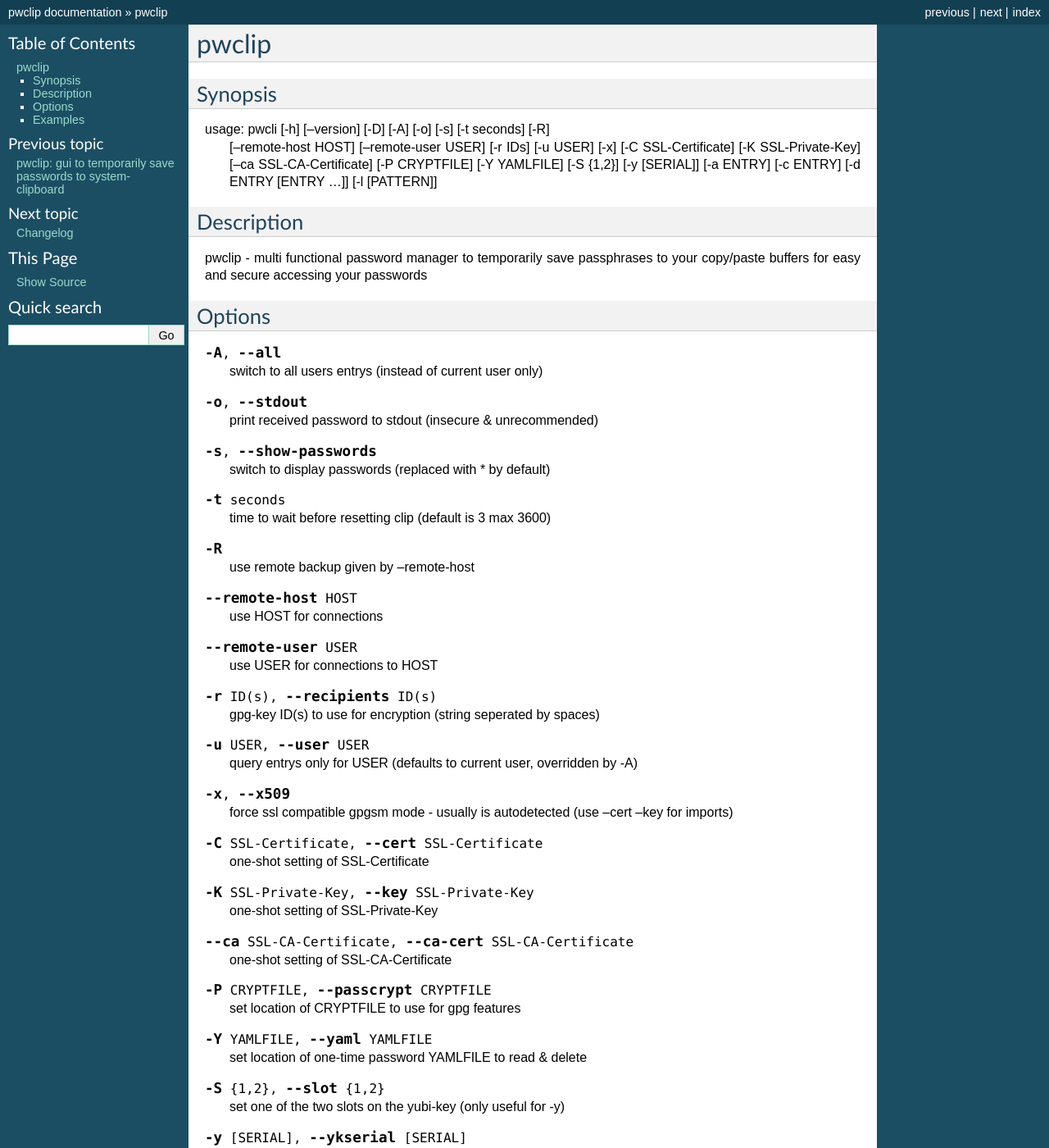
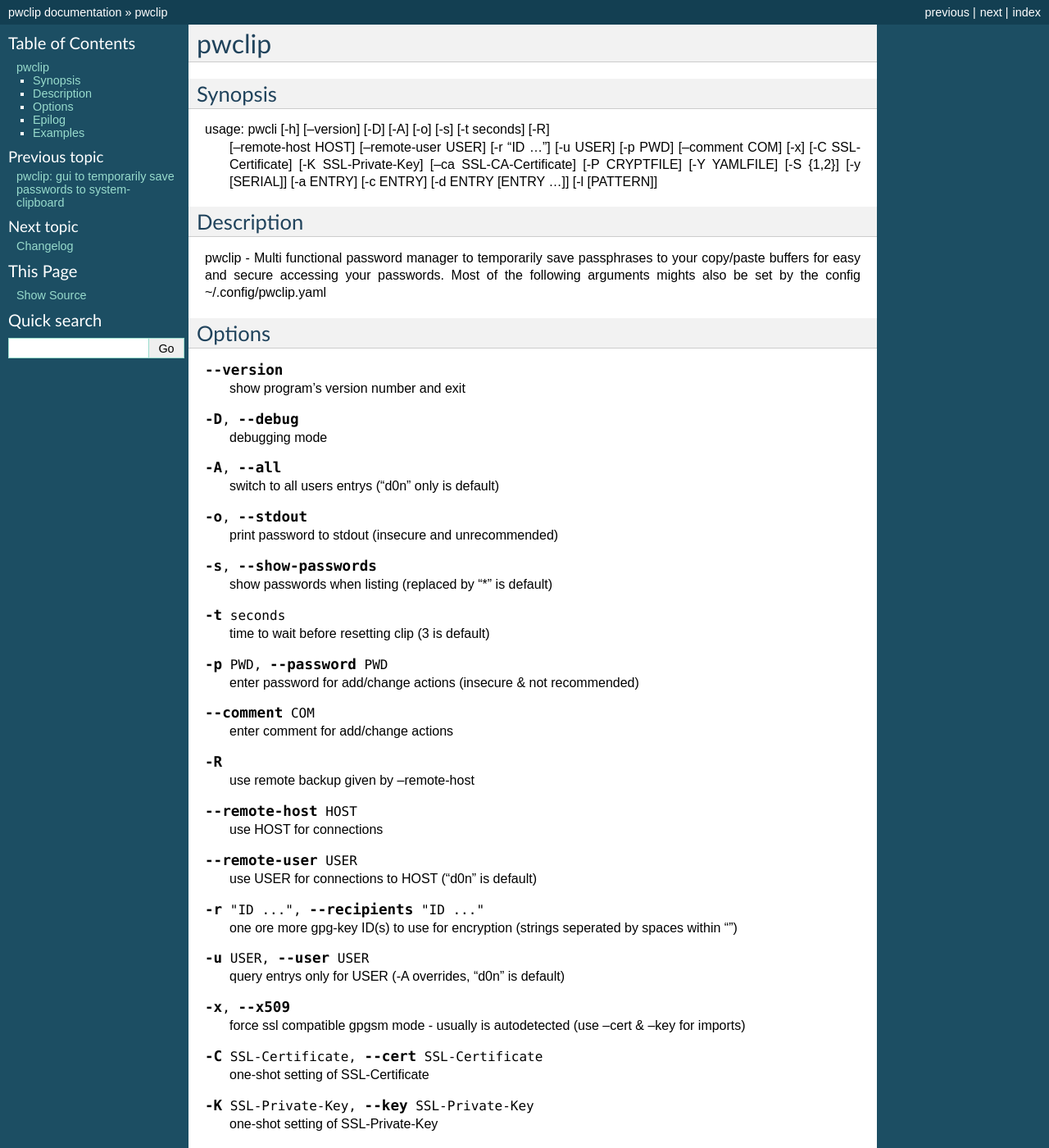
Before and after one commit to d0n/pwclip, a Sphinx documentation site: the page built from docs/manpage.rst, in a window 1280 px wide and 1400 px high. Shown: the whole window at 82% size. Built offline with Sphinx 7.4.7, drawn with Linux system fonts in a browser that asks for light colours; the version number could not be read and is left out; some of the changed text lies outside the part shown.

Commit message:
{'modified': ['.gitignore', 'docs/_build/doctrees/changes.doctree', 'docs/_build/doctrees/environment.pickle', 'docs/_build/doctrees/manpage.doctree', 'docs/_build/man/pwclip.1', 'docs/manpage.rst']} build

```diff
--- a/docs/manpage.rst
+++ b/docs/manpage.rst
@@ -4,113 +4,151 @@ pwclip
 Synopsis
 --------
 usage: pwcli [-h] [--version] [-D] [-A] [-o] [-s] [-t seconds] [-R]
-             [--remote-host HOST] [--remote-user USER] [-r IDs] [-u USER] [-x]
-             [-C SSL-Certificate] [-K SSL-Private-Key]
-             [--ca SSL-CA-Certificate] [-P CRYPTFILE] [-Y YAMLFILE] [-S {1,2}]
-             [-y [SERIAL]] [-a ENTRY] [-c ENTRY] [-d ENTRY [ENTRY ...]]
-             [-l [PATTERN]]
+             [--remote-host HOST] [--remote-user USER] [-r "ID ..."] [-u USER]
+             [-p PWD] [--comment COM] [-x] [-C SSL-Certificate]
+             [-K SSL-Private-Key] [--ca SSL-CA-Certificate] [-P CRYPTFILE]
+             [-Y YAMLFILE] [-S {1,2}] [-y [SERIAL]] [-a ENTRY] [-c ENTRY]
+             [-d ENTRY [ENTRY ...]] [-l [PATTERN]]
 
 Description
 -----------
 
-pwclip - multi functional password manager to temporarily save passphrases to
-your copy/paste buffers for easy and secure accessing your passwords
+pwclip - Multi functional password manager to temporarily save passphrases to
+your copy/paste buffers for easy and secure accessing your passwords. Most of
+the following arguments mights also be set by the config ~/.config/pwclip.yaml
 
 Options
 -------
-.. program:: pwcli
+.. program:: pwclip
 
-.. option::   -A, --all
+.. option::    --version
 
-   switch to all users entrys (instead of current user only)
+    show program's version number and exit
 
-.. option::   -o, --stdout
+.. option::    -D, --debug
 
-   print received password to stdout (insecure & unrecommended)
+    debugging mode
 
-.. option::   -s, --show-passwords
+.. option::    -A, --all
 
-   switch to display passwords (replaced with * by default)
+    switch to all users entrys ("d0n" only is default)
 
-.. option::   -t seconds
+.. option::    -o, --stdout
 
-   time to wait before resetting clip (default is 3 max 3600)
+    print password to stdout (insecure and unrecommended)
 
-.. option::   -R
+.. option::    -s, --show-passwords
 
-   use remote backup given by --remote-host
+    show passwords when listing (replaced by "*" is default)
 
-.. option::   --remote-host HOST
+.. option::    -t seconds
 
-   use HOST for connections
+    time to wait before resetting clip (3 is default)
 
-.. option::   --remote-user USER
+.. option::    -p PWD, --password PWD
 
-   use USER for connections to HOST
+    enter password for add/change actions (insecure & not recommended)
 
-.. option::   -r ID(s), --recipients ID(s)
+.. option::    --comment COM
 
-   gpg-key ID(s) to use for encryption (string seperated by spaces)
+    enter comment for add/change actions
 
-.. option::   -u USER, --user USER
+.. option::    -R
 
-   query entrys only for USER (defaults to current user, overridden by -A)
+    use remote backup given by --remote-host
 
-.. option::   -x, --x509
+.. option::    --remote-host HOST
 
-   force ssl compatible gpgsm mode - usually is autodetected (use --cert
-   --key for imports)
+    use HOST for connections
+
+.. option::    --remote-user USER
+
+    use USER for connections to HOST ("d0n" is default)
+
+.. option::    -r "ID ...", --recipients "ID ..."
+
+    one ore more gpg-key ID(s) to use for encryption (strings seperated by spaces within "")
+
+.. option::    -u USER, --user USER
+
+    query entrys only for USER (-A overrides, "d0n" is default)
+
+.. option::    -x, --x509
+
+    force ssl compatible gpgsm mode - usually is autodetected (use --cert & --key for imports)
 
 .. option::   -C SSL-Certificate, --cert SSL-Certificate
 
-   one-shot setting of SSL-Certificate
+    one-shot setting of SSL-Certificate
 
 .. option::   -K SSL-Private-Key, --key SSL-Private-Key
 
-   one-shot setting of SSL-Private-Key
+    one-shot setting of SSL-Private-Key
 
 .. option::   --ca SSL-CA-Certificate, --ca-cert SSL-CA-Certificate
 
-   one-shot setting of SSL-CA-Certificate
+    one-shot setting of SSL-CA-Certificate
 
 .. option::   -P CRYPTFILE, --passcrypt CRYPTFILE
 
-   set location of CRYPTFILE to use for gpg features
+    set location of CRYPTFILE to use as password store (~/.passcrypt is default)
 
 .. option::   -Y YAMLFILE, --yaml YAMLFILE
 
-   set location of one-time password YAMLFILE to read & delete
+    set location of YAMLFILE to read whole sets of passwords from a yaml file (~/.pwd.yaml is default)
 
 .. option::   -S {1,2}, --slot {1,2}
 
-   set one of the two slots on the yubi-key (only useful for -y)
+    set one of the two yubikey slots (only useful with -y)
 
 .. option::   -y [SERIAL], --ykserial [SERIAL]
 
-   switch to yubikey mode and optionally set SERIAL of yubikey
+    switch to yubikey mode and optionally set SERIAL of yubikey (autoselect serial and slot is default)
 
 .. option::   -a ENTRY, --add ENTRY
 
-   add ENTRY (password will be asked interactivly)
+    add ENTRY (password will be asked interactivly)
 
 .. option::   -c ENTRY, --change ENTRY
 
-   change ENTRY (password will be asked interactivly)
+    change ENTRY (password will be asked interactivly)
 
 .. option::   -d ENTRY [ENTRY ...], --delete ENTRY [ENTRY ...]
 
-   delete ENTRY(s) from the passcrypt list
+    delete ENTRY(s) from the passcrypt list
 
 .. option::   -l [PATTERN], --list [PATTERN]
 
-   search entry matching PATTERN if given otherwise list all
+    pwclip an entry matching PATTERN if given - otherwise list all entrys
+
+
+Epilog
+------
+the yubikey feature is compatible with its's challenge-response feature only
 
 
 Examples
 --------
 
+    # list all entrys for current loged-in system user
+    $ pwcli -l
+
+    # add password entry for "someotheruser" (users as well as entrys dont need to exist)
+    $ pwcli -u someotheruser -a
+
+    # merge passwords using ssl into .mycrypt and list all entrys for all users
     $ pwcli -P .mycrypt -Y pwds.yaml -C myrottensslcert.pem -K myrottensslkey.pem -A -l
-      # merges and lists passwords using ssl
+
+    # yubikey gui-mode autoselecting  slot and serial (usually even
+    # if more than one key connected)
+    pwclip -y
+
+    # not used by default but can be combined with every actions is the ftp
+    # sync feature which compares remote and local file timestams as well
+    # as copying it from or to that remote server (for obvious reasons not
+    # recommended but needed in some cases)
+    pwclip -R --remote-host my.secure.ftp.storage --remote-user remoteuser
+
 
 .. seealso::
 
```
Also changed, not shown: 5 other files.
